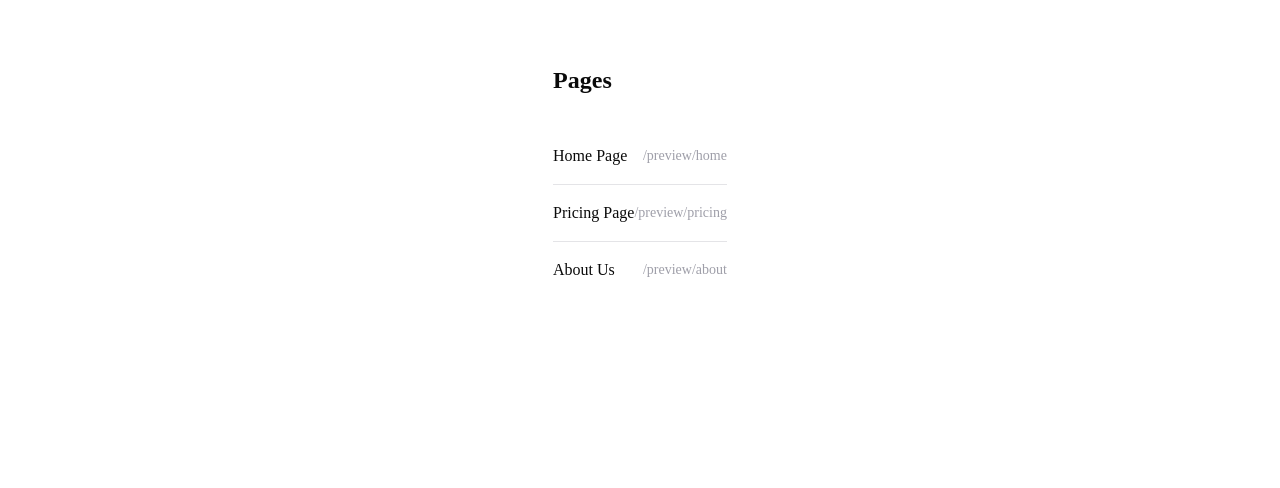
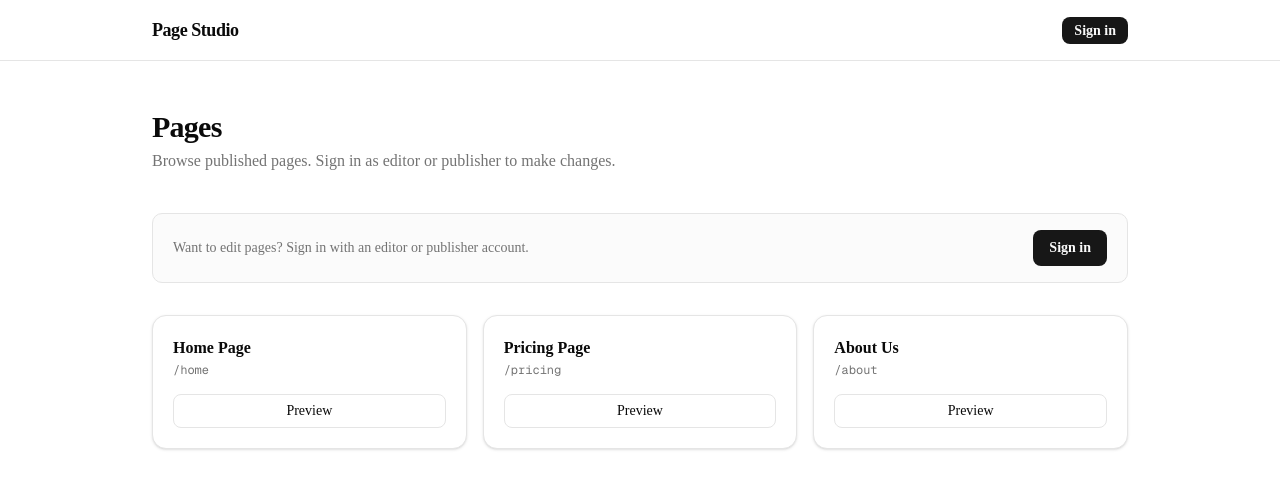
Before and after one commit to Ashish15082001/eshkon-assignment, a Next.js app: page / in a window 1280 px wide. Shown: the top 488 px of the page. Built offline with nearby package versions, Linux system fonts and the light colour scheme; no server answers.

Commit message:
Home: proper studio dashboard with auth-aware header and page cards

```diff
--- a/app/page.tsx
+++ b/app/page.tsx
@@ -1,29 +1,115 @@
 import Link from 'next/link'
+import { getServerSession } from 'next-auth'
+import { authOptions } from '@/lib/auth'
 import { getAllPages } from '@/lib/contentful/contentfulClient'
+import { canEdit } from '@/lib/rbac/roles'
+import type { Role } from '@/lib/rbac/roles'
 
 export default async function Home() {
-  const pages = await getAllPages()
+  const [pages, session] = await Promise.all([getAllPages(), getServerSession(authOptions)])
+
+  const role = (session?.user as { role?: string } | null)?.role as Role | undefined
+  const isEditor = role ? canEdit(role) : false
 
   return (
-    <main className="max-w-2xl mx-auto py-16 px-6">
-      <h1 className="text-2xl font-semibold mb-8">Pages</h1>
+    <div className="min-h-screen bg-background">
+      {/* Header */}
+      <header className="border-b border-border">
+        <div className="mx-auto max-w-5xl flex items-center justify-between px-6 py-4">
+          <div>
+            <span className="text-lg font-semibold tracking-tight">Page Studio</span>
+            {session?.user && (
+              <span className="ml-3 text-xs text-muted-foreground">
+                Signed in as <strong>{session.user.email}</strong>
+                {role && (
+                  <span className="ml-1.5 rounded-full bg-muted px-2 py-0.5 font-medium capitalize">
+                    {role}
+                  </span>
+                )}
+              </span>
+            )}
+          </div>
+          <nav aria-label="Account">
+            {session ? (
+              <Link
+                href="/api/auth/signout"
+                className="rounded-md border border-border px-3 py-1.5 text-sm hover:bg-accent transition-colors focus-visible:outline-none focus-visible:ring-2 focus-visible:ring-ring"
+              >
+                Sign out
+              </Link>
+            ) : (
+              <Link
+                href="/api/auth/signin"
+                className="rounded-md bg-primary px-3 py-1.5 text-sm font-semibold text-primary-foreground hover:bg-primary/90 transition-colors focus-visible:outline-none focus-visible:ring-2 focus-visible:ring-ring"
+              >
+                Sign in
+              </Link>
+            )}
+          </nav>
+        </div>
+      </header>
+
+      <main className="mx-auto max-w-5xl px-6 py-12">
+        {/* Hero line */}
+        <div className="mb-10">
+          <h1 className="text-3xl font-bold tracking-tight">Pages</h1>
+          <p className="mt-1 text-muted-foreground">
+            {isEditor
+              ? 'Preview or open a page in the Studio editor.'
+              : 'Browse published pages. Sign in as editor or publisher to make changes.'}
+          </p>
+        </div>
+
+        {/* Sign-in nudge for unauthenticated visitors */}
+        {!session && (
+          <div className="mb-8 rounded-lg border border-border bg-muted/40 px-5 py-4 flex items-center justify-between gap-4">
+            <p className="text-sm text-muted-foreground">
+              Want to edit pages? Sign in with an editor or publisher account.
+            </p>
+            <Link
+              href="/api/auth/signin"
+              className="shrink-0 rounded-md bg-primary px-4 py-2 text-sm font-semibold text-primary-foreground hover:bg-primary/90 transition-colors focus-visible:outline-none focus-visible:ring-2 focus-visible:ring-ring"
+            >
+              Sign in
+            </Link>
+          </div>
+        )}
+
+        {/* Page cards */}
         {pages.length === 0 ? (
-        <p className="text-zinc-500">No pages found.</p>
+          <p className="text-muted-foreground">No pages found.</p>
         ) : (
-        <ul className="divide-y divide-zinc-200">
+          <ul className="grid gap-4 sm:grid-cols-2 lg:grid-cols-3" role="list">
             {pages.map((page) => (
-            <li key={page.slug}>
+              <li
+                key={page.slug}
+                className="rounded-xl border border-border bg-card p-5 flex flex-col gap-4 shadow-sm"
+              >
+                <div className="flex-1">
+                  <h2 className="font-semibold">{page.title}</h2>
+                  <p className="mt-0.5 text-xs text-muted-foreground font-mono">/{page.slug}</p>
+                </div>
+                <div className="flex gap-2">
                   <Link
                     href={`/preview/${page.slug}`}
-                className="flex items-center justify-between py-4 hover:text-blue-600 transition-colors"
+                    className="flex-1 rounded-md border border-border px-3 py-1.5 text-center text-sm hover:bg-accent transition-colors focus-visible:outline-none focus-visible:ring-2 focus-visible:ring-ring"
                   >
-                <span>{page.title}</span>
-                <span className="text-sm text-zinc-400">/preview/{page.slug}</span>
+                    Preview
                   </Link>
+                  {isEditor && (
+                    <Link
+                      href={`/studio/${page.slug}`}
+                      className="flex-1 rounded-md bg-primary px-3 py-1.5 text-center text-sm font-semibold text-primary-foreground hover:bg-primary/90 transition-colors focus-visible:outline-none focus-visible:ring-2 focus-visible:ring-ring"
+                    >
+                      Edit
+                    </Link>
+                  )}
+                </div>
               </li>
             ))}
           </ul>
         )}
       </main>
+    </div>
   )
 }
```
Lines whose indentation alone changed are shown as unchanged.
